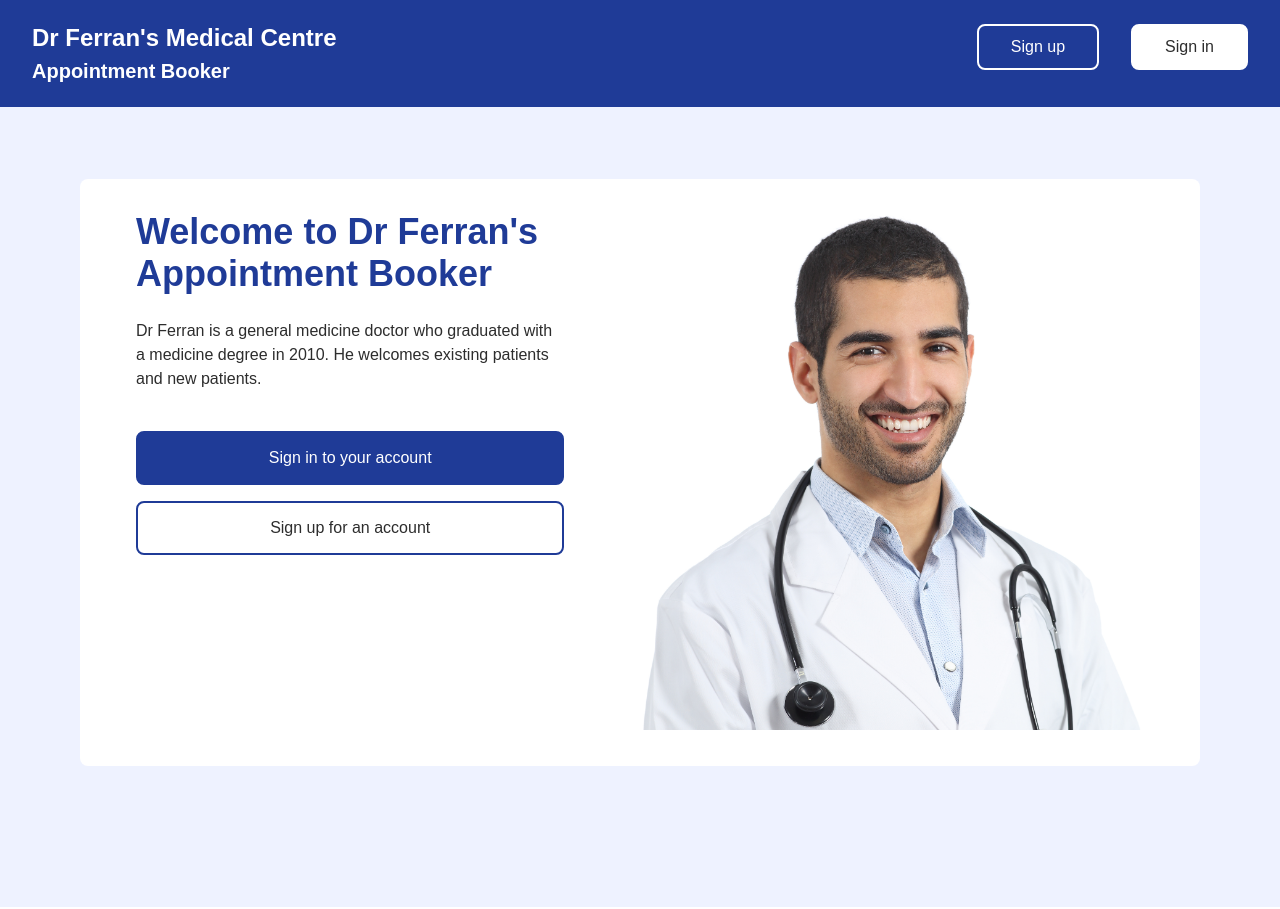
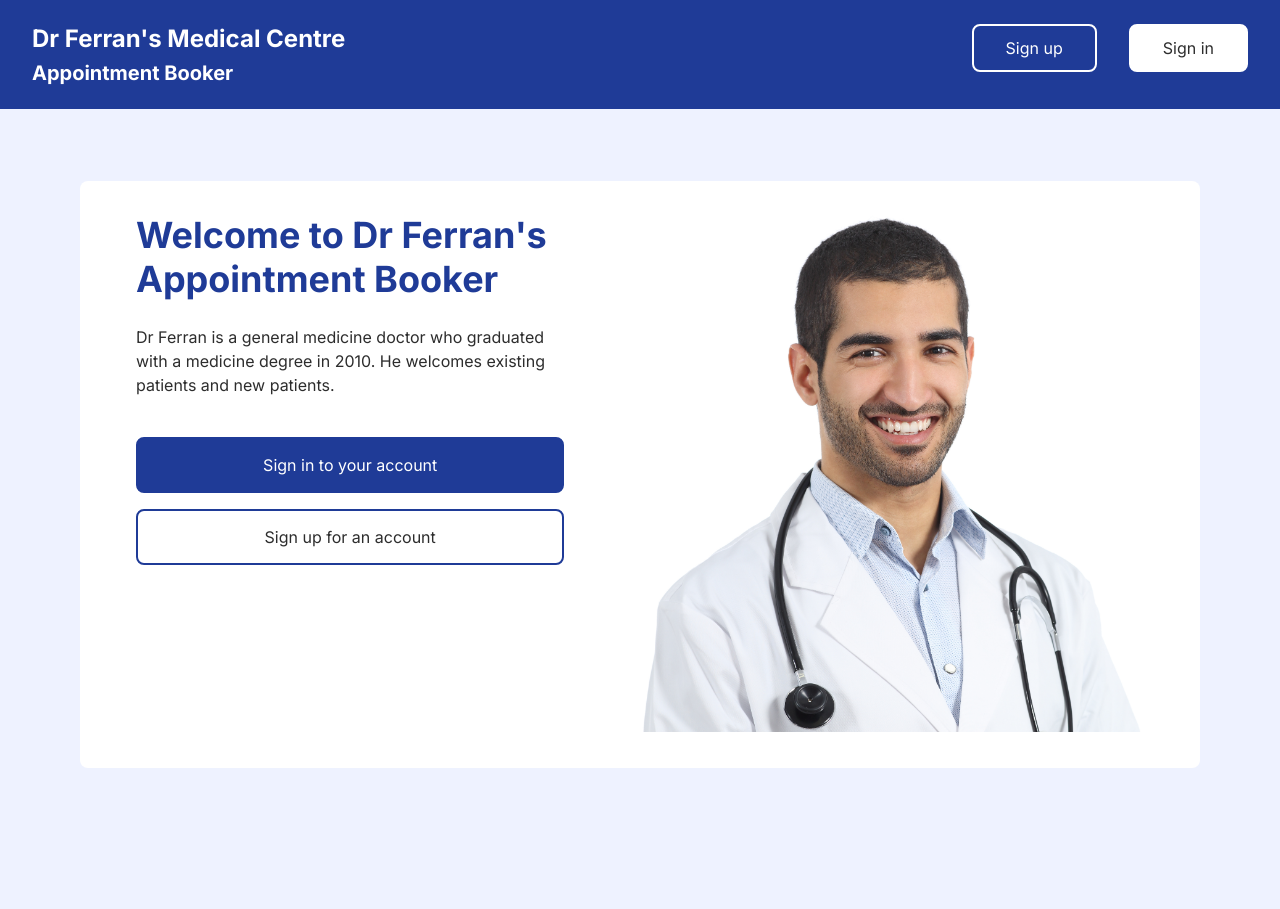
Before and after one commit to CatherineP37/Appointment-booker, a Django app: page / in a window 1280 px wide. Run offline with Django 5.2, Linux system fonts and the light colour scheme; some libraries are stand-ins or nearby versions.

Commit message:
Add new font family to CSS

```diff
--- a/appointment_booker/static/style.css
+++ b/appointment_booker/static/style.css
@@ -1,4 +1,4 @@
-/* Global styles */
+@import url('https://fonts.googleapis.com/css2?family=Anton&family=Inter:ital,opsz,wght@0,14..32,100..900;1,14..32,100..900&display=swap');
 
 * {
 	margin: 0;
@@ -8,7 +8,7 @@
 }
 
 body {
-    font-family: arial;
+    font-family: "Inter", sans-serif;
 }
 
 p {
```
